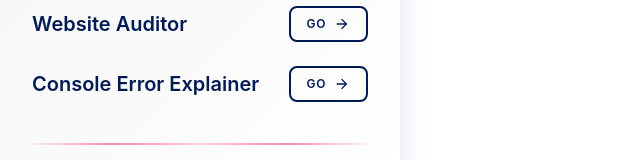
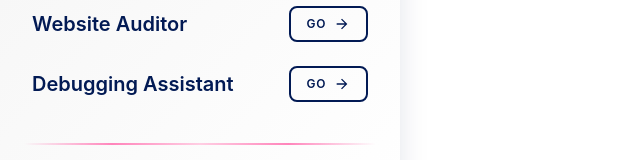
Before and after one commit to m-umer-iqbal/FYP-NERD, a React (Vite) app in the folder frontend/: page / in a window 1280 px wide. Shown: the part 154-314 px from the top of the page, without its empty margins (0-640 px from the left). Built offline with nearby package versions, Linux system fonts and the light colour scheme.

Commit message:
Change the name of feature Console Error Explainer from app.jsx to new name Debugging Assistant

```diff
--- a/frontend/src/App.jsx
+++ b/frontend/src/App.jsx
@@ -26,10 +26,7 @@ function App() {
   const features = [
     { id: 1, name: "Local Form Saver" },
     { id: 2, name: "Website Auditor" },
-    { id: 3, name: "Console Error Explainer" },
-    // { id: 4, name: "DOM Tree" },
-    // { id: 5, name: "Translify" },
-    // { id: 6, name: "Screen Size Emulator" },
+    { id: 3, name: "Debugging Assistant" },
   ];
 
   const handleFeatureSelect = (feature) => {
```
